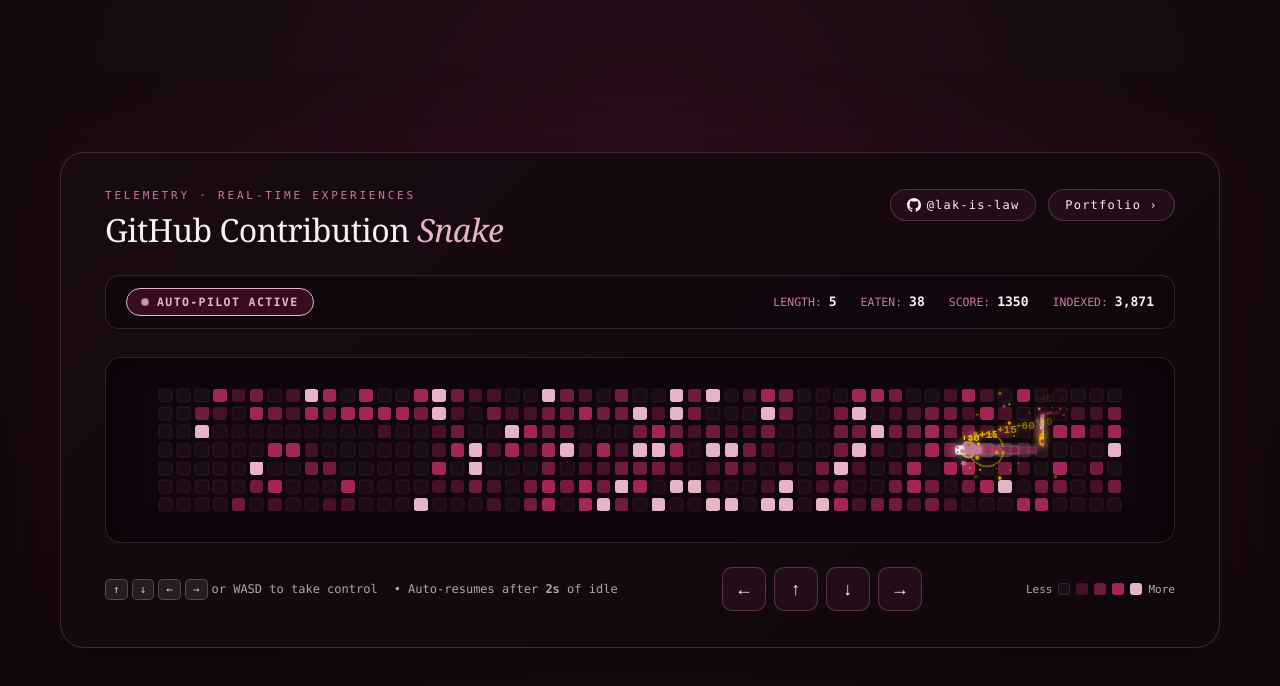
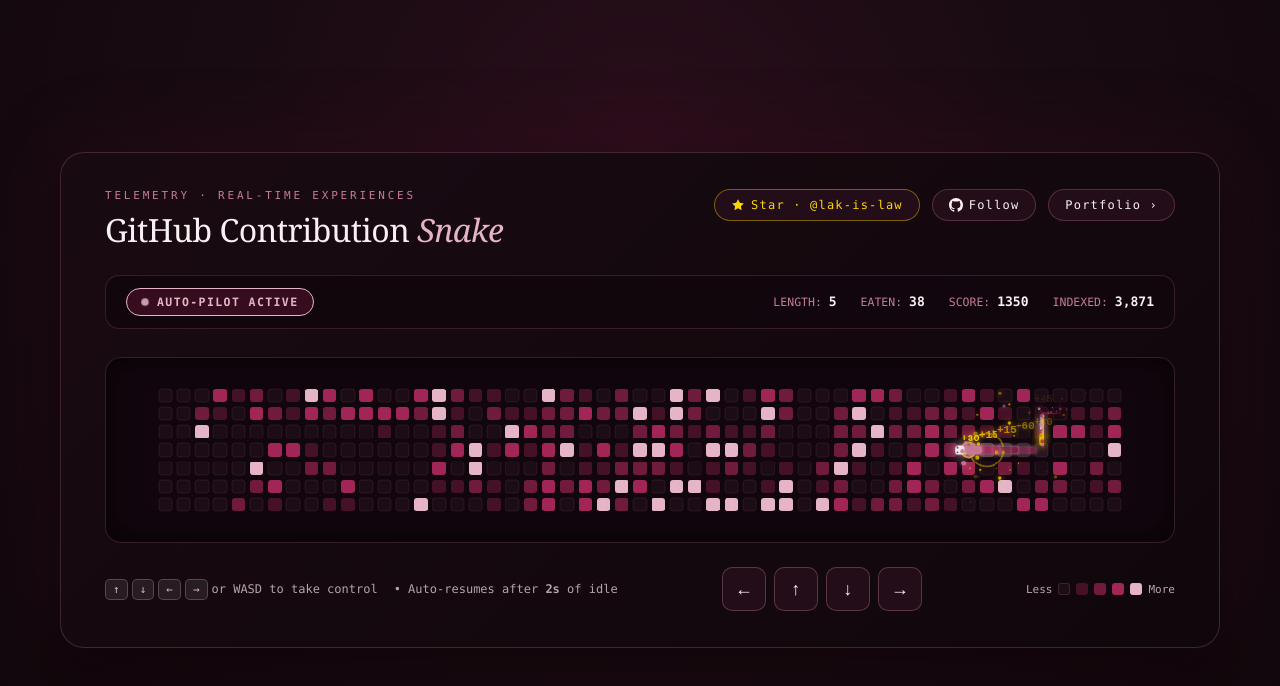
Before and after one commit to lak-is-law/lak-is-law, a plain HTML site: page index.html in a window 1280 px wide. Drawn offline with Linux system fonts and the light colour scheme.

Commit message:
feat: add GitHub star and follow CTAs to profile and snake game

```diff
--- a/index.html
+++ b/index.html
@@ -306,11 +306,15 @@
         <h1 class="title serif">GitHub Contribution <em>Snake</em></h1>
       </div>
       <div class="nav-links">
-        <a href="https://github.com/lak-is-law" class="nav-btn mono">
+        <a href="https://github.com/lak-is-law/lak-is-law" class="nav-btn mono" target="_blank" rel="noopener noreferrer" style="border-color: rgba(255, 215, 0, 0.4); color: #FFD700;">
+          <svg width="14" height="14" viewBox="0 0 24 24" fill="#FFD700"><polygon points="12 2 15.09 8.26 22 9.27 17 14.14 18.18 21.02 12 17.77 5.82 21.02 7 14.14 2 9.27 8.91 8.26 12 2"/></svg>
+          Star &middot; @lak-is-law
+        </a>
+        <a href="https://github.com/lak-is-law" class="nav-btn mono" target="_blank" rel="noopener noreferrer">
           <svg width="14" height="14" viewBox="0 0 24 24" fill="currentColor"><path d="M12 0C5.37 0 0 5.37 0 12c0 5.31 3.435 9.795 8.205 11.385.6.105.825-.255.825-.57 0-.285-.015-1.23-.015-2.235-3.015.555-3.795-.735-4.035-1.41-.135-.345-.72-1.41-1.23-1.695-.42-.225-1.02-.78-.015-.795.945-.015 1.62.87 1.845 1.23 1.08 1.815 2.805 1.305 3.495.99.105-.78.42-1.305.765-1.605-2.67-.3-5.46-1.335-5.46-5.925 0-1.305.465-2.385 1.23-3.225-.12-.3-.54-1.53.12-3.18 0 0 1.005-.315 3.3 1.23.96-.27 1.98-.405 3-.405s2.04.135 3 .405c2.295-1.56 3.3-1.23 3.3-1.23.66 1.65.24 2.88.12 3.18.765.84 1.23 1.905 1.23 3.225 0 4.605-2.805 5.625-5.475 5.925.435.375.81 1.095.81 2.22 0 1.605-.015 2.895-.015 3.3 0 .315.225.69.825.57A12.02 12.02 0 0024 12c0-6.63-5.37-12-12-12z"/></svg>
-          @lak-is-law
+          Follow
         </a>
-        <a href="https://lakshya.uk" class="nav-btn mono">Portfolio &rsaquo;</a>
+        <a href="https://lakshya.uk" class="nav-btn mono" target="_blank" rel="noopener noreferrer">Portfolio &rsaquo;</a>
       </div>
     </div>
 
```
Also changed, not shown: 1 other file.
